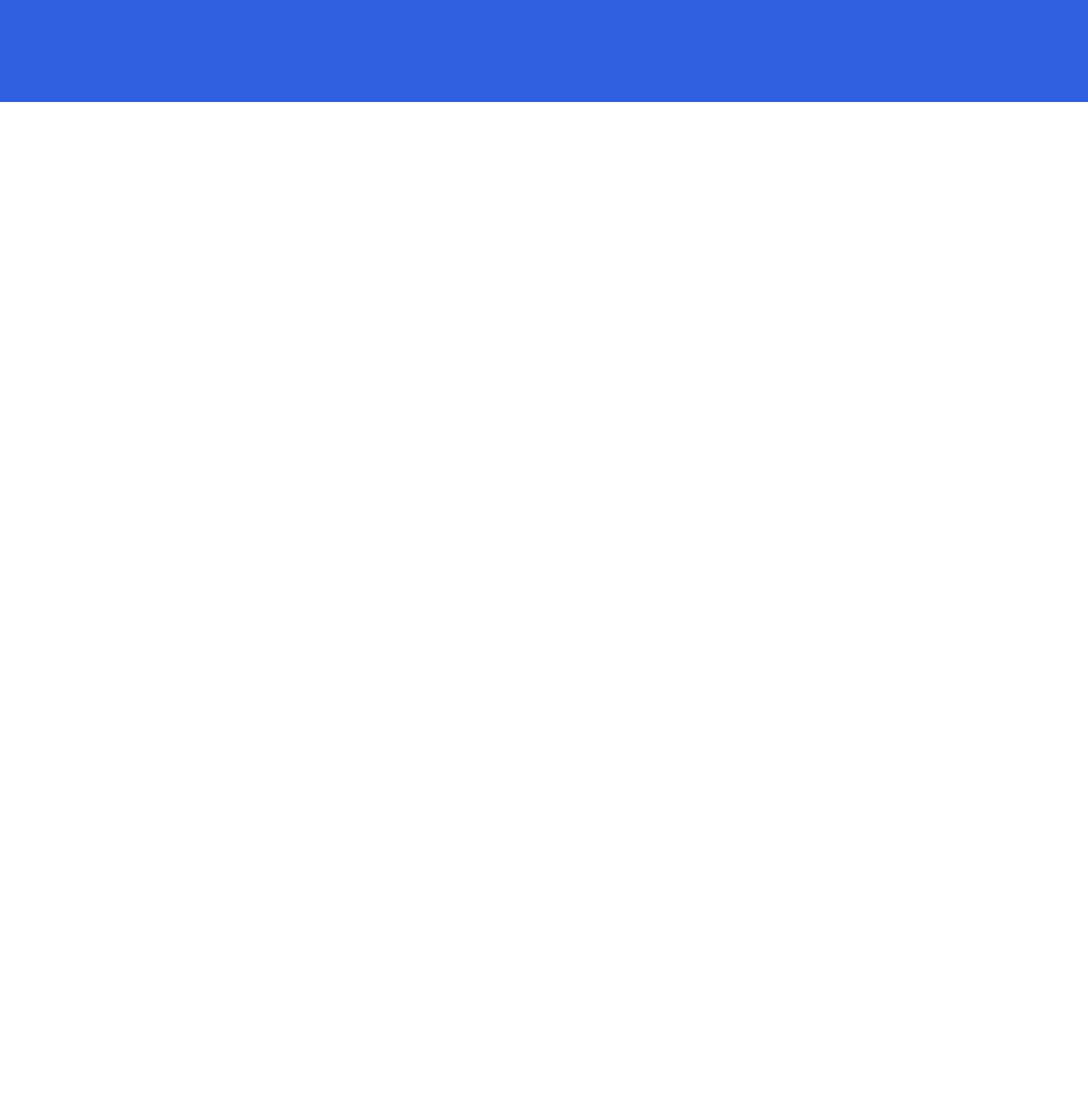
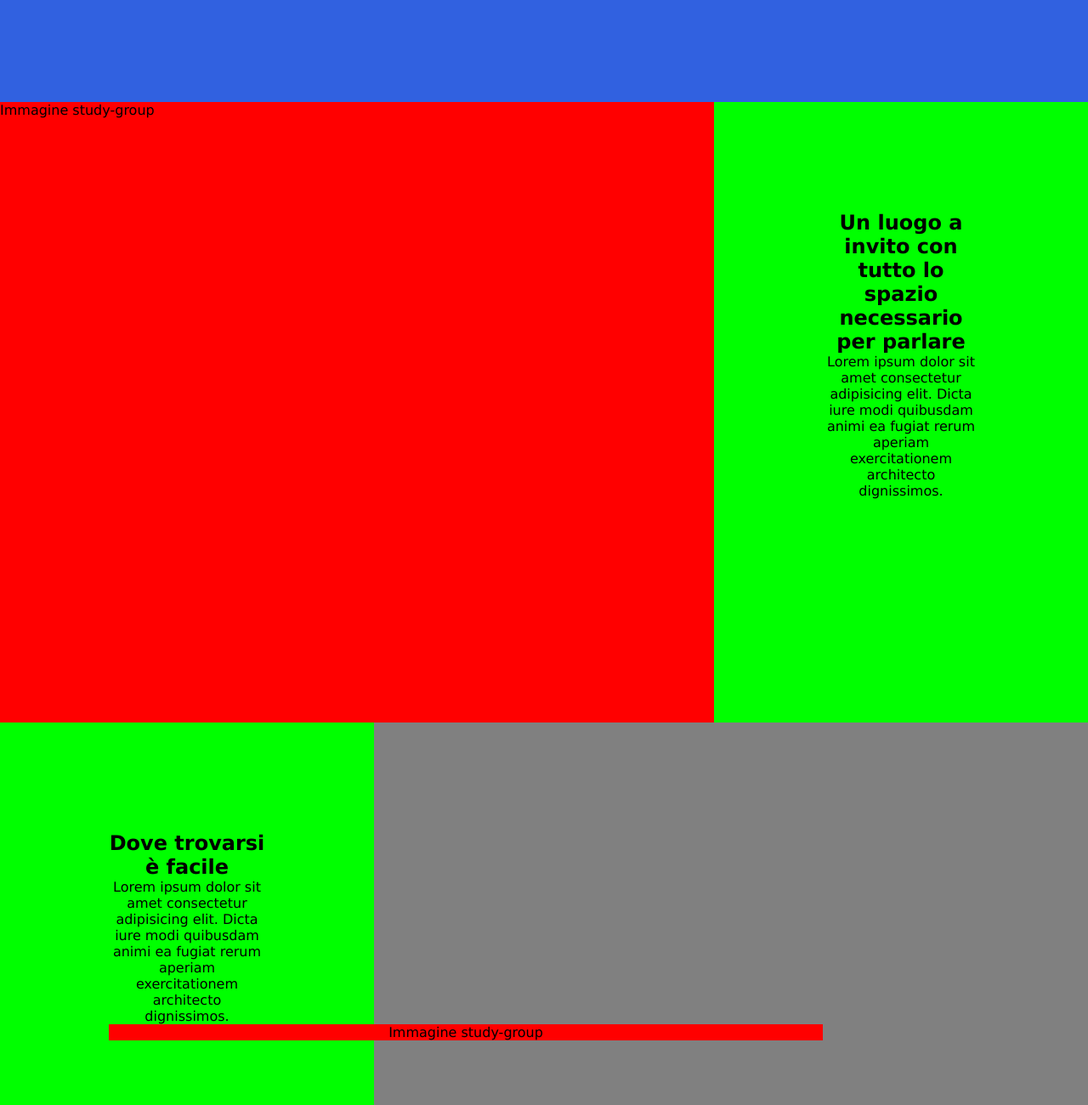
Before and after one commit to mikzanco/htmlcss-struttura-discord, a plain HTML site: page index.html in a window 1280 px wide. Shown: the part 500-1800 px from the top of the page at 85% size. Before the commit the page ends 800 px from the top, so only its background shows below. Drawn offline with Linux system fonts and the light colour scheme.

Commit message:
[add] second and third section

```diff
--- a/css/style.css
+++ b/css/style.css
@@ -42,3 +42,39 @@ header .menu ul li{
   padding: 10% 10%;
   text-align: center;
 }
+
+.second-container{
+  display: flex;
+  background-color: white;
+  height: 730px;
+}
+
+.second-container .img{
+  width: 840px;
+  background-color: red
+}
+
+.second-container .text{
+  background-color: rgba(0, 255, 0);
+  text-align: center;
+  max-width: calc(100% - 840px);
+  padding: 10%;
+}
+
+.third-container{
+  display: flex;
+  background-color: gray;
+  height: 730px;
+}
+
+.third-container .text{
+  background-color: rgba(0, 255, 0);
+  text-align: center;
+  max-width: calc(100% - 840px);
+  padding: 10%;
+}
+
+.third-container .img{
+  width: 840px;
+  background-color: red
+}
--- a/index.html
+++ b/index.html
@@ -35,10 +35,28 @@
     </section>
 
     <section class="second-container">
-      <div></div>
-      <div></div>
+      <div class="img">Immagine study-group</div>
+      <div class="text">
+        <h2>Un luogo a invito con tutto lo spazio necessario per parlare</h2>
+        <p>Lorem ipsum dolor sit amet consectetur adipisicing elit. Dicta iure modi quibusdam animi ea fugiat rerum aperiam exercitationem architecto dignissimos.</p>
+      </div>
+    </section>
 
+    <section class="third-container">
+      <div class="text">
+        <h2>Dove trovarsi è facile</h2>
+        <p>Lorem ipsum dolor sit amet consectetur adipisicing elit. Dicta iure modi quibusdam animi ea fugiat rerum aperiam exercitationem architecto dignissimos.</p>
+        <div class="img">Immagine study-group</div>
     </section>
+
+    <section class="second-container">
+      <div class="img">Immagine study-group</div>
+      <div class="text">
+        <h2>Un luogo a invito con tutto lo spazio necessario per parlare</h2>
+        <p>Lorem ipsum dolor sit amet consectetur adipisicing elit. Dicta iure modi quibusdam animi ea fugiat rerum aperiam exercitationem architecto dignissimos.</p>
+      </div>
+    </section>
+
 
 
   </main>
```
